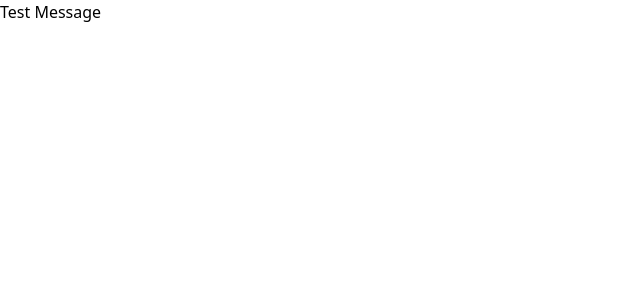
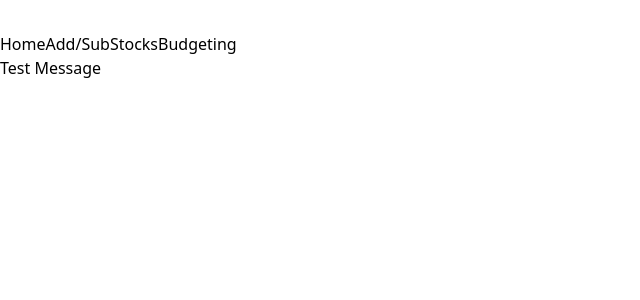
Before and after one commit to BenitoM1/Hackaton-Spring-2025-Project, a Next.js app in the folder hackathon_project/hackathon_project/: page / in a window 1280 px wide. Shown: the top 300 px of the page, without its empty margins (0-640 px from the left). Built offline with nearby package versions, Linux system fonts and the light colour scheme.

Commit message:
Making seqperate files
Signed-off-by: Benito Mendoza <133236928+BenitoM1@users.noreply.github.com>

```diff
--- a/hackathon_project/hackathon_project/app/navbar.css
+++ b/hackathon_project/hackathon_project/app/navbar.css
@@ -1,5 +1,5 @@
 /* Style the navbar */
-#navbar {
+#Navbar {
     position: sticky;
     top: 0;
     overflow: hidden;
@@ -10,7 +10,7 @@
   #navbar a {
     float: left;
     display: block;
-    color: #f2f2f2;
+    color: #000000;
     text-align: center;
     padding: 14px;
     text-decoration: none;
--- a/hackathon_project/hackathon_project/app/navbar.tsx
+++ b/hackathon_project/hackathon_project/app/navbar.tsx
@@ -1,6 +1,8 @@
 export function Navbar() {
     return(
-    <div id="navbar">
+    <div>
+        <nav className="flex w full items-center justify-between px-[20px] py-[16px] lg:container lg:mx-auto lg:px-20"> </nav>
+
         <a href="#home">Home</a>
         <a href="#add/sub">Add/Sub</a>
         <a href="#stocks">Stocks</a>
--- a/hackathon_project/hackathon_project/app/page.tsx
+++ b/hackathon_project/hackathon_project/app/page.tsx
@@ -1,8 +1,13 @@
 import Image from "next/image";
+import { Navbar } from "./navbar";
 
 export default function Home() {
   return (
+
     <div>
+      <>
+      <Navbar />
+      </>
       <h1>Test Message</h1>
     </div>
   );
```
Also changed, not shown: hackathon_project/hackathon_project/app/budgetguide.tsx (added), hackathon_project/hackathon_project/app/createaccount.tsx (added), hackathon_project/hackathon_project/app/stocks.tsx (added).
